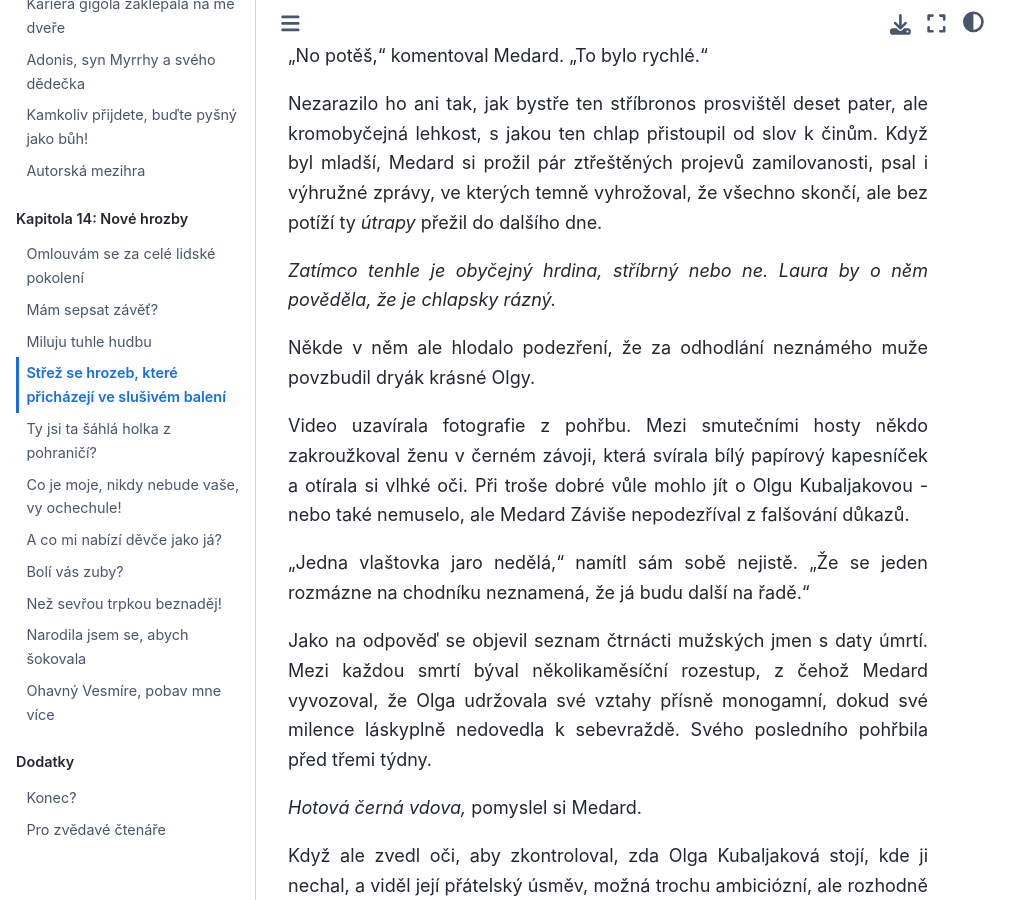
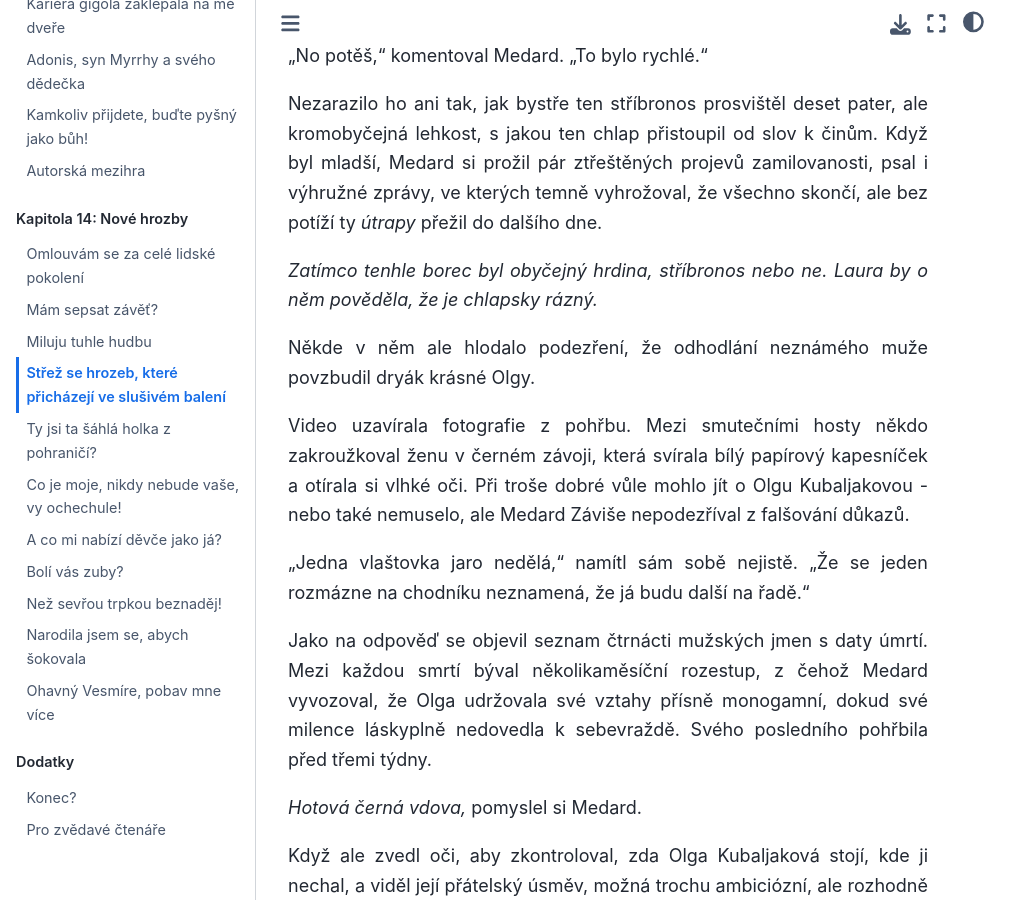
Before and after one commit to hanpari/sest-spolecniku, a Sphinx documentation site: the page built from source/sest_spolecniku/014-nove-hrozby/04.md, in a window 1280 px wide and 900 px high, scrolled down 6074 px. Shown: the whole window, without its empty margins (0-1031 px from the left). Built offline with Sphinx 7.4.7 and the Sphinx Book theme 1.1.4, drawn with Linux system fonts in a browser that asks for light colours.

Commit message:
Update 04.md

```diff
--- a/source/sest_spolecniku/014-nove-hrozby/04.md
+++ b/source/sest_spolecniku/014-nove-hrozby/04.md
@@ -137,9 +137,9 @@ Ještě stihl vítězoslavně zakřičet, než dopadl na zem.
 
 Nezarazilo ho ani tak, jak bystře ten stříbronos prosvištěl deset pater, ale kromobyčejná lehkost, s jakou ten chlap přistoupil od slov k činům. Když byl mladší, Medard si prožil pár ztřeštěných projevů zamilovanosti, psal i výhružné zprávy, ve kterých temně vyhrožoval, že všechno skončí, ale bez potíží ty *útrapy* přežil do dalšího dne.
 
-*Zatímco tenhle je obyčejný hrdina, stříbrný nebo ne. Laura by o něm pověděla, že je chlapsky rázný.*
+*Zatímco tenhle borec byl obyčejný hrdina, stříbronos nebo ne. Laura by o něm pověděla, že je chlapsky rázný.*
 
-Někde v něm ale hlodalo podezření, že za odhodlání neznámého muže povzbudil dryák krásné Olgy.
+Někde v něm ale hlodalo podezření, že odhodlání neznámého muže povzbudil dryák krásné Olgy.
 
 Video uzavírala fotografie z pohřbu. Mezi smutečními hosty někdo zakroužkoval ženu v černém závoji, která svírala bílý papírový kapesníček a otírala si vlhké oči. Při troše dobré vůle mohlo jít o Olgu Kubaljakovou - nebo také nemuselo, ale Medard Záviše nepodezříval z falšování důkazů.
 
```
